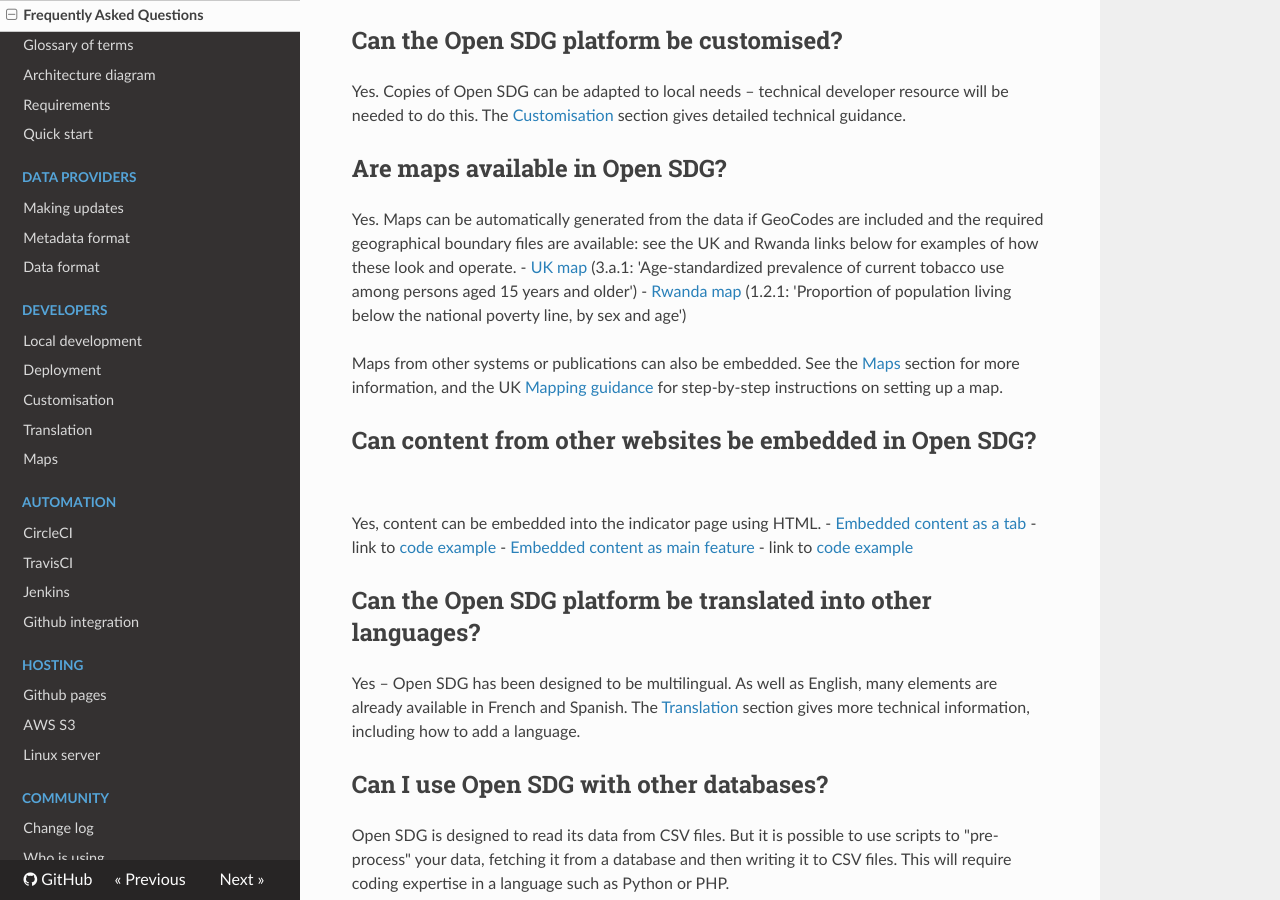
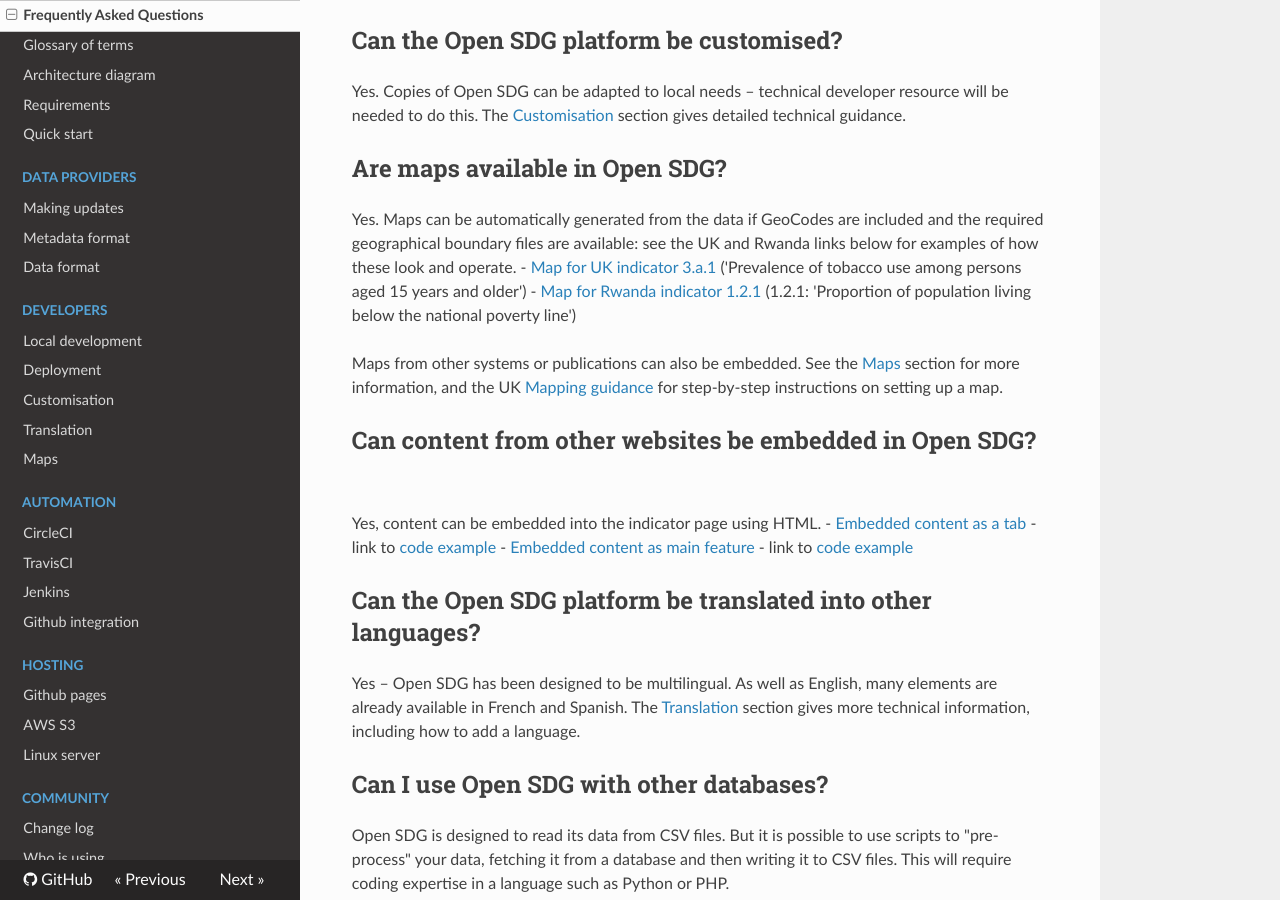
Before and after one commit to open-sdg/open-sdg, an MkDocs documentation site: the page built from docs/faq.md, in a window 1280 px wide and 900 px high, scrolled down 520 px. Built offline with MkDocs 1.6.1, drawn with Linux system fonts in a browser that asks for light colours; nearby versions of some CDN libraries; old or Windows-style settings are respelled for this version of MkDocs.

Commit message:
Update faq.md

```diff
--- a/docs/faq.md
+++ b/docs/faq.md
@@ -22,8 +22,8 @@
 ## Are maps available in Open SDG?
 
 Yes. Maps can be automatically generated from the data if GeoCodes are included and the required geographical boundary files are available: see the UK and Rwanda links below for examples of how these look and operate.
-- [UK map](https://sustainabledevelopment-uk.github.io/3-a-1/) (3.a.1: 'Age-standardized prevalence of current tobacco use among persons aged 15 years and older')
-- [Rwanda map](https://sustainabledevelopment-rwanda.github.io/1-2-1/) (1.2.1: 'Proportion of population living below the national poverty line, by sex and age')
+- [Map for UK indicator 3.a.1](https://sustainabledevelopment-uk.github.io/3-a-1/) ('Prevalence of tobacco use among persons aged 15 years and older')
+- [Map for Rwanda indicator 1.2.1](https://sustainabledevelopment-rwanda.github.io/1-2-1/) (1.2.1: 'Proportion of population living below the national poverty line')
 
 Maps from other systems or publications can also be embedded. See the [Maps](https://open-sdg.readthedocs.io/en/latest/maps/) section
 for more information, and the UK [Mapping guidance](https://github.com/ONSdigital/sdg-indicators/wiki/Mapping) for step-by-step instructions on setting up a map.
```
